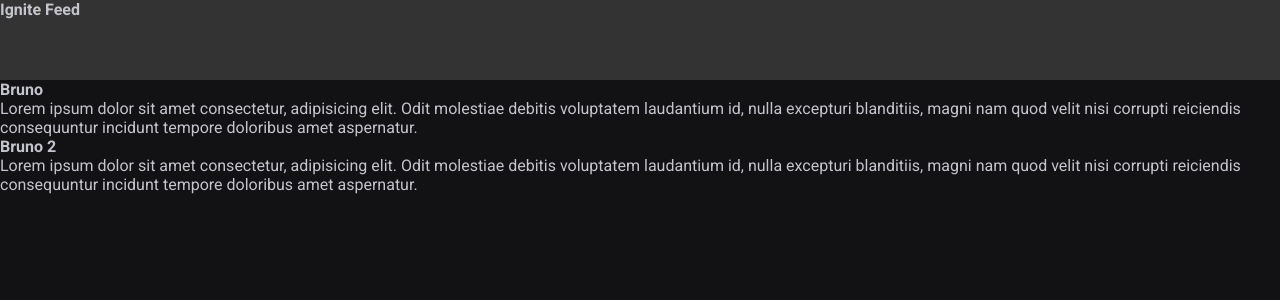
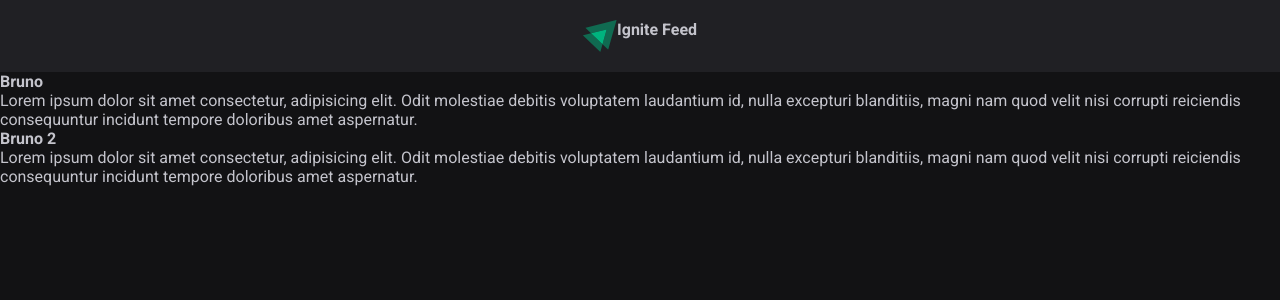
Before and after one commit to WEBGITbruno-ferreira/2023Ignite, a React (Vite) app in the folder aulas/reactjs/aulas/01-fundamentos-reactjs/: page / in a window 1280 px wide. Shown: the top 300 px of the page. Built offline with nearby package versions, Linux system fonts and the light colour scheme.

Commit message:
Header finalizado, com import svg, ajuste de CSS

```diff
--- a/aulas/reactjs/aulas/01-fundamentos-reactjs/src/App.jsx
+++ b/aulas/reactjs/aulas/01-fundamentos-reactjs/src/App.jsx
@@ -1,4 +1,4 @@
-import { Header } from "./components/header";
+import { Header } from "./components/Header";
 import { Post } from "./Post";
 import './global.css'
 
--- a/aulas/reactjs/aulas/01-fundamentos-reactjs/src/components/header.jsx
+++ b/aulas/reactjs/aulas/01-fundamentos-reactjs/src/components/header.jsx
@@ -1,9 +1,11 @@
 import styles from './Header.module.css' //importando usando modules, requer o nome
 
+import igniteLogo from '../assets/ignite-logo.svg'
 
 export function Header() {
   return (
     <header className={styles.header}>
+    <img src={igniteLogo} alt="Logo Ignite"/>
     <strong >  Ignite Feed</strong>
     </header>
   )
--- a/aulas/reactjs/aulas/01-fundamentos-reactjs/src/components/header.module.css
+++ b/aulas/reactjs/aulas/01-fundamentos-reactjs/src/components/header.module.css
@@ -3,6 +3,12 @@
 
 
 .header{
-  background: #333;
-  height: 80px;
+  background: var(--gray-800);
+  display: flex;
+  justify-content: center;
+  padding: 1.25rem 0;
 }
+
+.header img {
+  height: 2rem;
+}
```
Also changed, not shown: aulas/reactjs/aulas/01-fundamentos-reactjs/src/assets/ignite-logo.svg (added).
